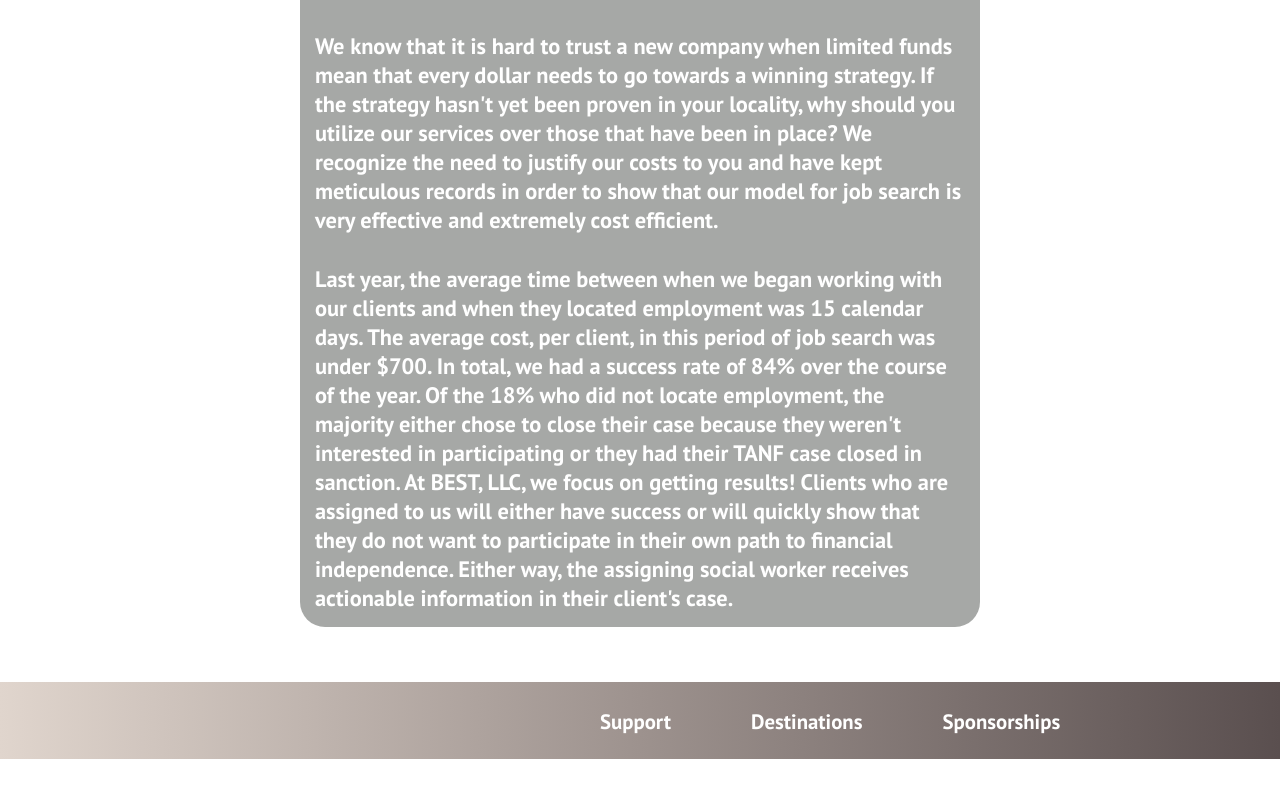
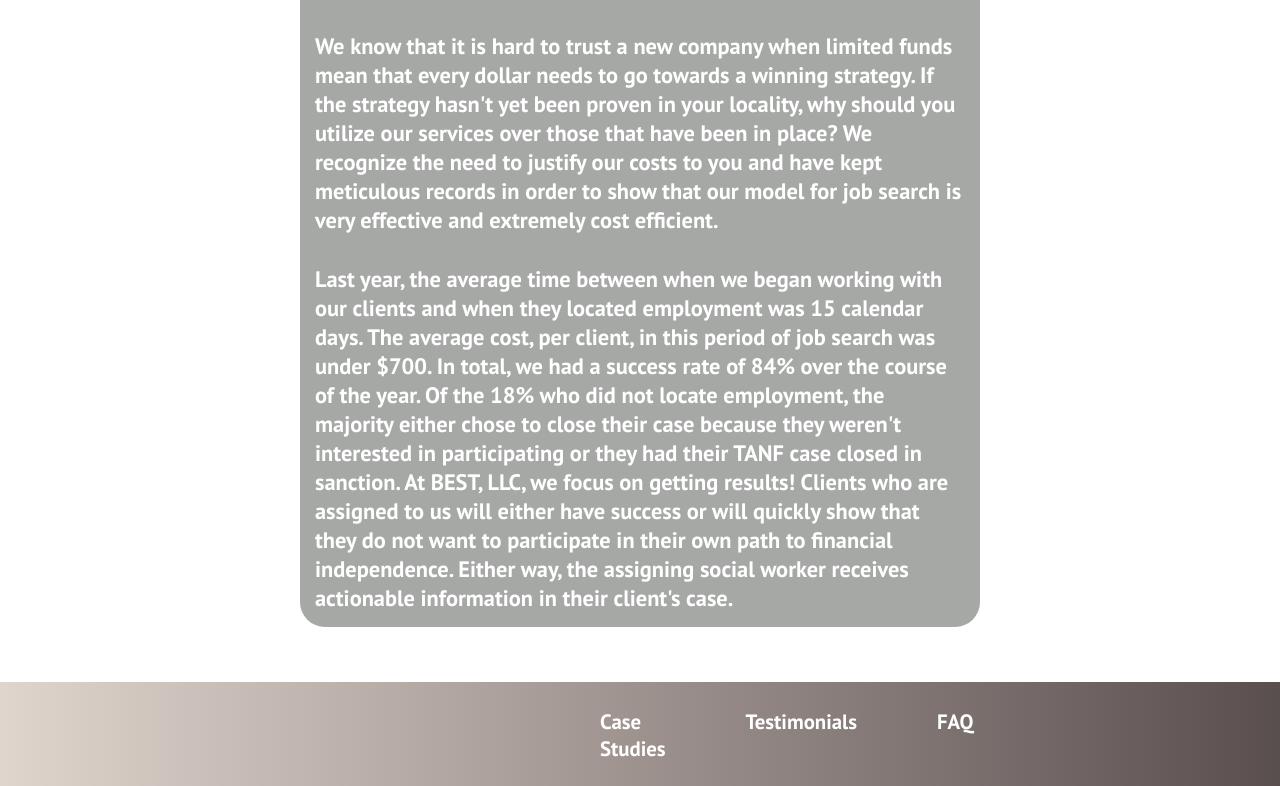
Before and after one commit to nsethblanchard/benchmark-update, a React (Create React App) app: page / in a window 1280 px wide. Shown: the part 1532-2318 px from the top of the page. Before the commit the page ends 2291 px from the top, so only its background shows below. Built offline with nearby package versions, Linux system fonts and the light colour scheme.

Commit message:
skeleton of footer components

```diff
--- a/src/App.js
+++ b/src/App.js
@@ -5,6 +5,9 @@
 import About from "./components/pages/About";
 import Services from "./components/pages/Services";
 import Contact from "./components/pages/Contact";
+import CaseStudies from "./components/pages/CaseStudies";
+import Testimonials from "./components/pages/Testimonials";
+import FAQ from "./components/pages/FAQ";
 
 function App() {
   return (
@@ -16,6 +19,9 @@
           <Route path="/about" element={<About />} />
           <Route path="/services" element={<Services />} />
           <Route path="/contact-us" element={<Contact />} />
+          <Route path="/case-studies" element={<CaseStudies />} />
+          <Route path="/testimonials" element={<Testimonials />} />
+          <Route path="/faqs" element={<FAQ />} />
         </Routes>
       </Router>
     </>
--- /dev/null
+++ b/src/components/pages/CaseStudies.js
@@ -0,0 +1,7 @@
+import React from "react";
+
+function CaseStudies() {
+  return <div>Case Studies</div>;
+}
+
+export default CaseStudies;
--- /dev/null
+++ b/src/components/pages/FAQ.js
@@ -0,0 +1,7 @@
+import React from "react";
+
+function FAQ() {
+  return <div>FAQ</div>;
+}
+
+export default FAQ;
--- a/src/components/pages/Footer.js
+++ b/src/components/pages/Footer.js
@@ -6,14 +6,14 @@
   return (
     <div className="footer-container">
       <div className="footer-link-items">
-        <Link className="footer-link-item" to="/">
-          Support
+        <Link className="footer-link-item" to="/case-studies">
+          Case Studies
         </Link>
-        <Link className="footer-link-item" to="/">
-          Destinations
+        <Link className="footer-link-item" to="/testimonials">
+          Testimonials
         </Link>
-        <Link className="footer-link-item" to="/">
-          Sponsorships
+        <Link className="footer-link-item" to="/faqs">
+          FAQ
         </Link>
       </div>
     </div>
--- /dev/null
+++ b/src/components/pages/Testimonials.js
@@ -0,0 +1,7 @@
+import React from "react";
+
+function Testimonials() {
+  return <div>Testimonials</div>;
+}
+
+export default Testimonials;
```
